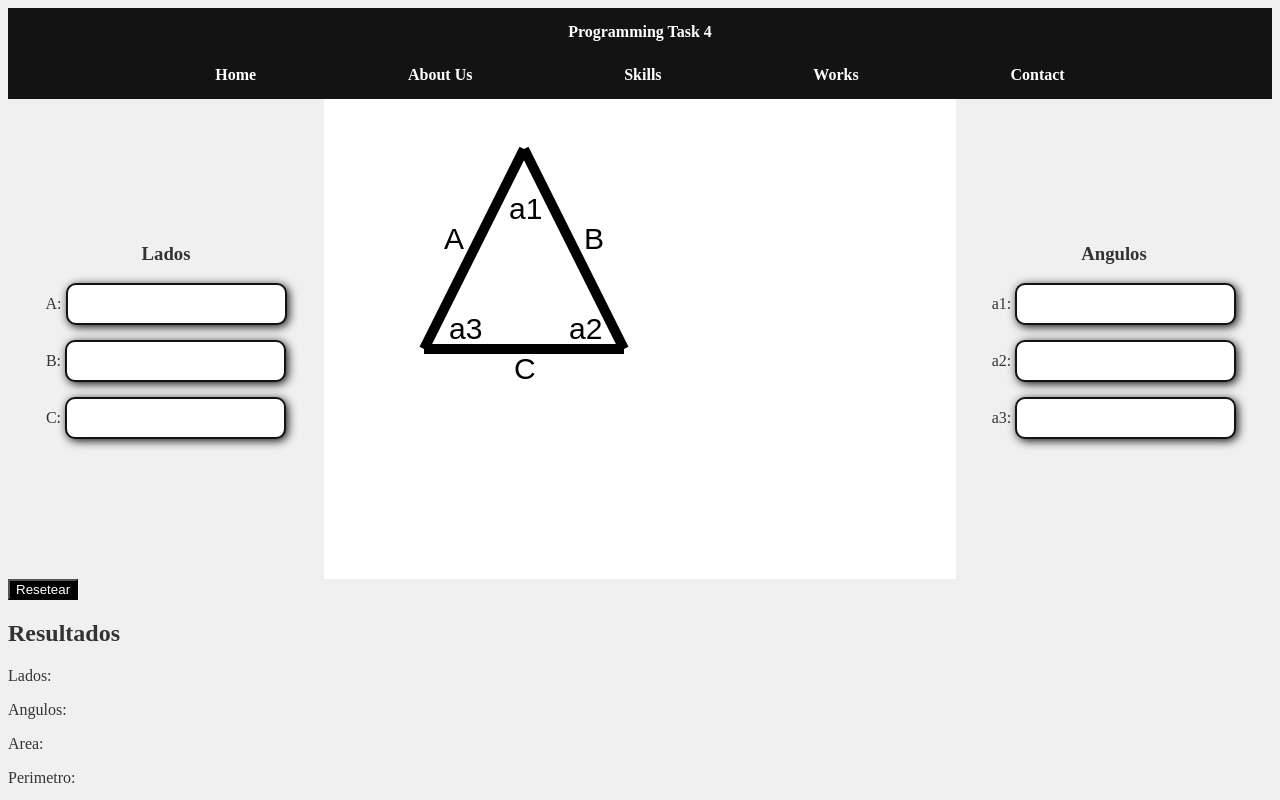
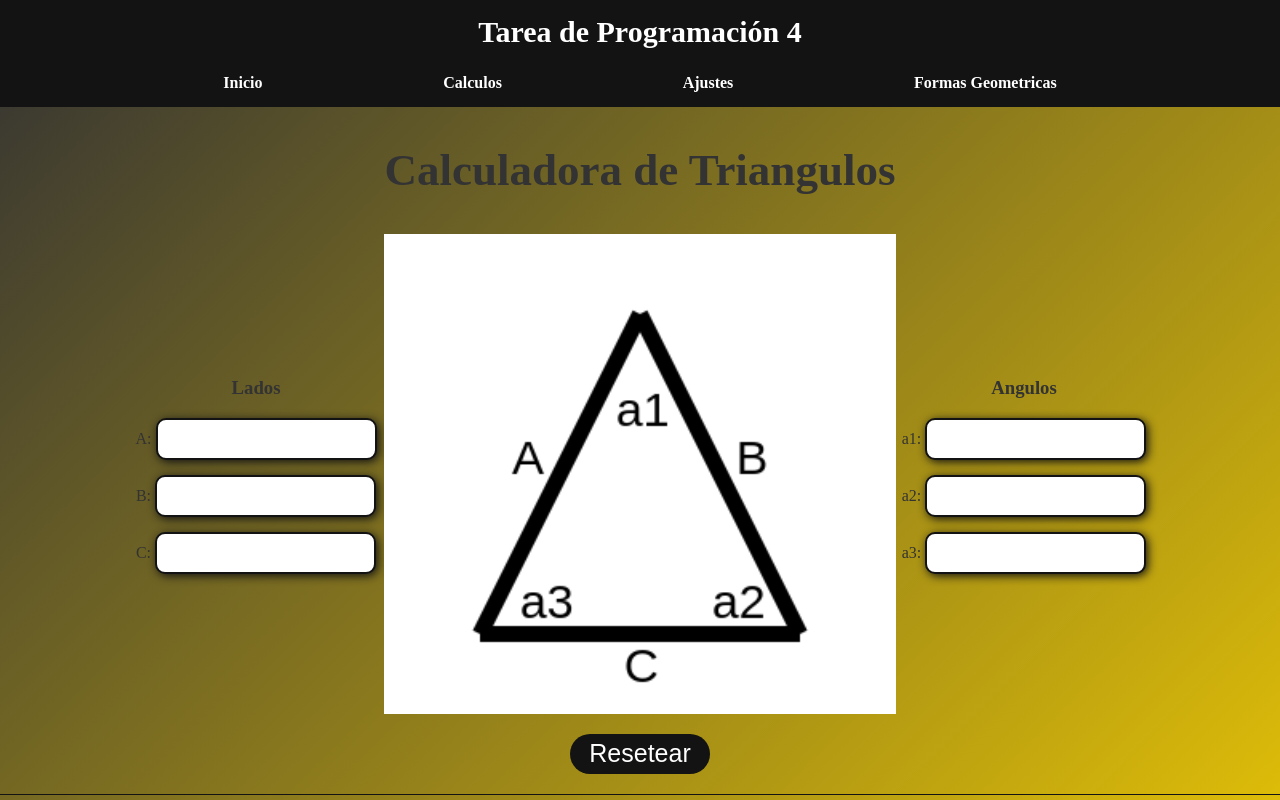
Before and after one commit to kevtico20/Teor-a-de-Tri-ngulos, a website: page index.html in a window 1280 px wide. Shown: the top 800 px of the page. Drawn offline with nearby package versions, Linux system fonts and the light colour scheme; files that its build step writes are made by us from their sources.

Commit message:
Esto posee estilos listos e imagen central acomodada

```diff
--- a/css/base.scss
+++ b/css/base.scss
@@ -1,7 +1,10 @@
-$color-one:#131313;
-$color-two:white;
-$color-three:#3b04bb;
-$color-four:#000;
+$color-one: #131313;
+$color-two: white;
+$color-three: #007bff;
+$color-four: #000;
+$color-five: linear-gradient(135deg, #333333, #ffd700);
+$color-six: #333;
+$color-seven: #f0f0f0;
 
 ::-webkit-scrollbar {
   width: 10px;
@@ -28,8 +31,28 @@ html {
 }
 
 body {
-    background-color: #f0f0f0;
-    color: #333;
+  background-color: $color-seven;
+  color: $color-six;
+  height: 100%;
+  padding: 0;
+  margin: 0;
+  background: $color-five;
+}
+
+h2 {
+  text-align: center;
+  font-size: 45px;
+  font-weight: bolder;
+}
+
+p {
+  font-size: 30px;
+  font-weight: bold;
+}
+
+span {
+  color: $color-two;
+  margin-left: 15px;
 }
 
 .container {
@@ -92,6 +115,7 @@ header {
               background-color: $color-three;
               border-radius: 10px;
               color: $color-two;
+              color: $color-one;
             }
           }
         }
@@ -111,7 +135,7 @@ footer {
   #copyright {
     display: flex;
     flex-direction: column;
-    justify-content: center; /* Centrar contenido horizontalmente */
+    justify-content: center;
     align-items: center;
   }
 
@@ -141,8 +165,29 @@ input[type="number"] {
 }
 
 #triangleSection {
-    height: 800px;
   margin-bottom: 15px;
+  border-bottom: 1px solid $color-one;
+}
+
+.btn {
+  background-color: $color-one;
+  color: $color-two;
+  border-radius: 20px;
+  width: 140px;
+  height: 40px;
+  border: none;
+  font-size: 25px;
+}
+
+.btn:hover {
+  background-color: $color-three;
+  color: $color-one;
+}
+
+.center {
+  text-align: center;
+  padding: 20px;
+
 }
 
 .containerDiv {
@@ -153,7 +198,8 @@ input[type="number"] {
   .divLateral {
     display: flex;
     flex-direction: column;
-      justify-content: center; /* Centra horizontalmente */
+    justify-content: center;
+    /* Centra horizontalmente */
     align-items: center;
     width: 25%;
 
@@ -165,5 +211,7 @@ input[type="number"] {
   .divCentral {
     background-color: $color-two;
     width: 50%;
+    justify-content: center;
+    display: flex;
   }
 }
--- a/index.html
+++ b/index.html
@@ -11,14 +11,13 @@
 <body>
   <header>
     <div id="navigationBar" class="container">
-      <p>Programming Task 4</p>
+      <p>Tarea de Programación 4</p>
       <nav>
         <ul>
-          <li><a href="/">Home</a></li>
-          <li><a href="#aboutUsSection">About Us</a></li>
-          <li><a href="#skillsSection">Skills</a></li>
-          <li><a href="#worksSection">Works</a></li>
-          <li><a href="#contactSection">Contact</a></li>
+          <li><a href="/">Inicio</a></li>
+          <li><a href="#skillsSection">Calculos</a></li>
+          <li><a href="#worksSection">Ajustes</a></li>
+          <li><a href="#contactSection">Formas Geometricas</a></li>
         </ul>
       </nav>
     </div>
@@ -26,16 +25,15 @@
   <main>
     <article>
       <section id="triangleSection">
+        <div class="container">
+          <h2>Calculadora de Triangulos</h2>
           <form id="trian">
             <div class="containerDiv">
               <div class="divLateral">
                 <h3>Lados</h3>
                 <div>
-
-
                   <label " for=" txtSideA">A:</label>
                   <input type="number" id="txtSideA" />
-
                 </div>
                 <div>
                   <label for="txtSideB">B:</label>
@@ -67,13 +65,23 @@
               </div>
 
             </div>
-          <button type="reset" style="background-color: black; color: white;" id="calcular-btn">Resetear</button>
+            <div class="center">
+              <button class="btn" type="reset" id="calcular-btn">Resetear</button>
+
+            </div>
           </form>
+        </div>
+      </section>
+      <section>
+        <div class="container">
+
           <h2>Resultados</h2>
-        <p>Lados:<span style="color: #000;" id="resultado-lados"></span></p>
-        <p>Angulos:<span style="color: #000;" id="resultado-angulos"></span></p>
-        <p>Area:<span style="color: #000;" id="resultado-area"></span></p>
-        <p>Perimetro:<span style="color: #000;" id="resultado-perimetro"></span></p>
+          <p>Lados:<span id="resultado-lados"></span></p>
+          <p>Angulos:<span id="resultado-angulos"></span></p>
+          <p>Area:<span id="resultado-area"></span></p>
+          <p>Perimetro:<span id="resultado-perimetro"></span></p>
+        </div>
+
       </section>
     </article>
   </main>
@@ -89,7 +97,8 @@
   </footer>
 </body>
 <script src="./js/script.js"></script>
+<script src="./js/calculos.js"></script>
 <script src="./js/triangulo.js"></script>
-<script src="./js/calculos.js"></script>
+
 
 </html>
```
Lines whose indentation alone changed are shown as unchanged.
